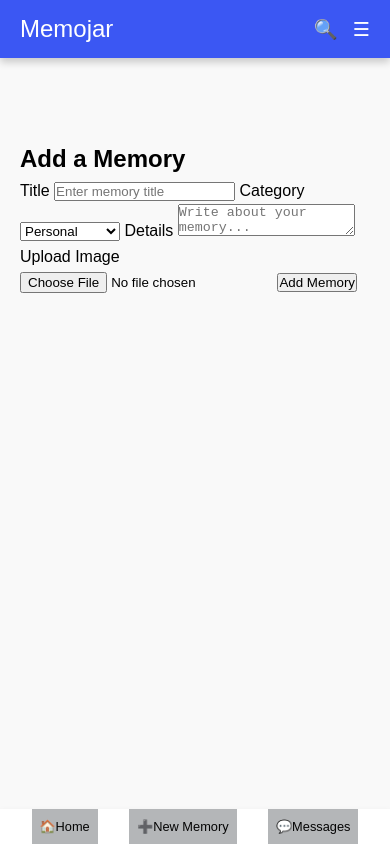
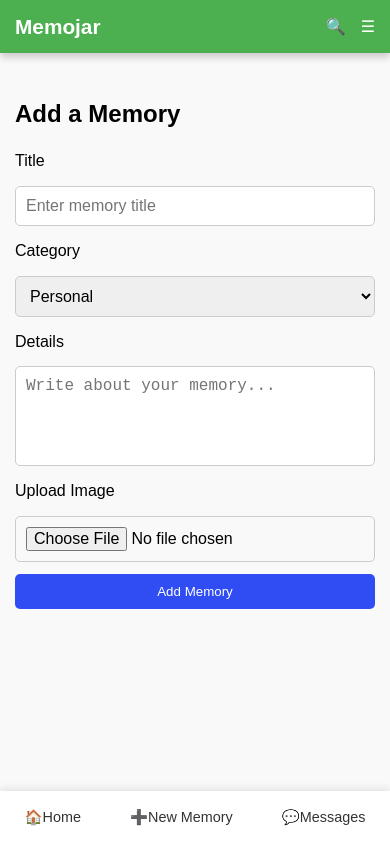
Before and after one commit to minimalfolk/memojar-app, a plain HTML site: page index.html in a window 390 px wide. Both pictures are taken after a click on the button "➕New Memory". Drawn offline with Linux system fonts and the light colour scheme.

Commit message:
Update main.css

```diff
--- a/styles/main.css
+++ b/styles/main.css
@@ -9,7 +9,7 @@ body {
   font-family: 'Arial', sans-serif;
   background: #f9f9f9;
   line-height: 1.6;
-  padding-top: 120px; /* Space for sticky header */
+  padding-top: 80px; /* Adjusted for better spacing with sticky header */
 }
 
 /* Header */
@@ -18,7 +18,7 @@ body {
   top: 0;
   width: 100%;
   z-index: 1000;
-  background: #2f4df3f0;
+  background: #4CAF50; /* Green theme */
   color: white;
   box-shadow: 0 4px 8px rgba(0, 0, 0, 0.2);
 }
@@ -27,11 +27,12 @@ body {
   display: flex;
   justify-content: space-between;
   align-items: center;
-  padding: 10px 20px;
+  padding: 12px 20px;
 }
 
 .logo {
   font-size: 1.5rem;
+  font-weight: bold;
 }
 
 .header-actions {
@@ -45,53 +46,42 @@ body {
   border: none;
   color: white;
   cursor: pointer;
+  transition: opacity 0.3s ease;
 }
 
-.header-nav {
+.icon-button:hover {
+  opacity: 0.7;
+}
+
+/* Sticky Navigation */
+.sticky-nav {
+  position: fixed;
+  bottom: 0;
+  left: 0;
+  width: 100%;
+  background-color: #fff;
   display: flex;
   justify-content: space-around;
-  padding: 10px 0;
-  background: #388E3C;
+  align-items: center;
+  padding: 12px 0;
+  z-index: 1000;
+  box-shadow: 0 -2px 8px rgba(0, 0, 0, 0.1);
 }
 
 .nav-icon {
   background: none;
   border: none;
-  color: white;
+  color: #333;
   font-size: 1rem;
   cursor: pointer;
+  padding: 10px 15px;
+  transition: background 0.3s ease;
 }
 
-/* Sticky Sub-header */
-.sticky-nav {
-  position: fixed;
-  bottom: 0;
-  left: 0;
-  width: 100%;
-  background-color: #fff; /* White background */
-  display: flex;
-  justify-content: space-evenly;
-  align-items: center;
-  padding: 10px 20;
-  z-index: 1000; /* Ensure it stays on top of other content */
-  box-shadow: 0 4px 8px rgba(0, 0, 0, 0.1); /* Boxy shadow with light blur */
-}
-
-.sticky-nav button {
-  background-color: #44494e66;
-  color: #040404; /* Dark color for text */
-  font-size: 0.8rem;
-  border: none;
-  cursor: pointer;
-  padding: 10px 8px;
-  transition: background-color 0.3s ease;
-}
-
-/* When a section is opened, change the button to light blue */
-.sticky-nav button.active {
-  background-color: #a8d8ff; /* Light blue background when active */
-  color: #333; /* Dark text color to contrast with the light blue */
-  border-radius: 5px; /* Optional: add border radius for a rounded look */
+.nav-icon:hover, .nav-icon.active {
+  background: #C8E6C9; /* Light green hover */
+  color: #333;
+  border-radius: 5px;
 }
 
 /* Sections */
@@ -101,14 +91,27 @@ body {
 
 .public-memories, .add-memory, .messages-page {
   padding: 20px;
+  max-width: 600px;
+  margin: 0 auto;
 }
 
+h1 {
+  font-size: 1.8rem;
+  margin-bottom: 15px;
+}
+
+/* Memory Post */
 .memory-post {
   background: #fff;
-  margin-bottom: 15px;
   padding: 15px;
   border-radius: 8px;
   box-shadow: 0 2px 4px rgba(0, 0, 0, 0.1);
+  margin-bottom: 20px;
+}
+
+.memory-post h2 {
+  font-size: 1.2rem;
+  margin-bottom: 8px;
 }
 
 .memory-image {
@@ -117,14 +120,56 @@ body {
   margin-top: 10px;
 }
 
+.actions {
+  margin-top: 10px;
+}
+
 .actions button {
-  margin-top: 10px;
   background: #4CAF50;
   color: white;
   border: none;
   border-radius: 5px;
-  padding: 8px 10px;
+  padding: 8px 12px;
   cursor: pointer;
+  transition: background 0.3s ease;
+}
+
+.actions button:hover {
+  background: #388E3C;
+}
+
+/* Add Memory Form */
+form {
+  display: flex;
+  flex-direction: column;
+  gap: 12px;
+}
+
+input, select, textarea {
+  width: 100%;
+  padding: 10px;
+  border: 1px solid #ccc;
+  border-radius: 5px;
+  font-size: 1rem;
+}
+
+textarea {
+  resize: none;
+  height: 100px;
+}
+
+.submit-button {
+  background: #2f4df3;
+  color: white;
+  border: none;
+  padding: 10px;
+  border-radius: 5px;
+  cursor: pointer;
+  transition: background 0.3s ease;
+}
+
+.submit-button:hover {
+  background: #1e3cb3;
 }
 
 /* Footer */
@@ -132,12 +177,12 @@ footer {
   background: #333;
   color: white;
   text-align: center;
-  padding: 20px;
+  padding: 15px;
+  margin-top: 20px;
 }
 
 .footer-nav ul {
   list-style: none;
-  margin-bottom: 10px;
 }
 
 .footer-nav ul li {
@@ -150,7 +195,38 @@ footer {
   text-decoration: none;
 }
 
-/* Prevent content from being hidden behind the sticky sub-header */
-.content {
-  padding-bottom: 60px; /* Ensure content has enough space at the bottom for the sticky bar */
+/* Mobile Responsive */
+@media (max-width: 600px) {
+  .header-top {
+    padding: 10px 15px;
+  }
+
+  .logo {
+    font-size: 1.3rem;
+  }
+
+  .icon-button {
+    font-size: 1rem;
+  }
+
+  .nav-icon {
+    font-size: 0.9rem;
+    padding: 8px 12px;
+  }
+
+  .sticky-nav {
+    padding: 10px 0;
+  }
+
+  .public-memories, .add-memory, .messages-page {
+    padding: 15px;
+  }
+
+  h1 {
+    font-size: 1.5rem;
+  }
+
+  .memory-post {
+    padding: 12px;
+  }
 }
```
